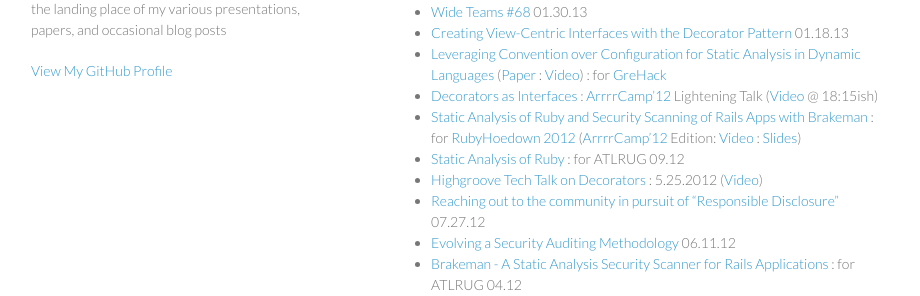
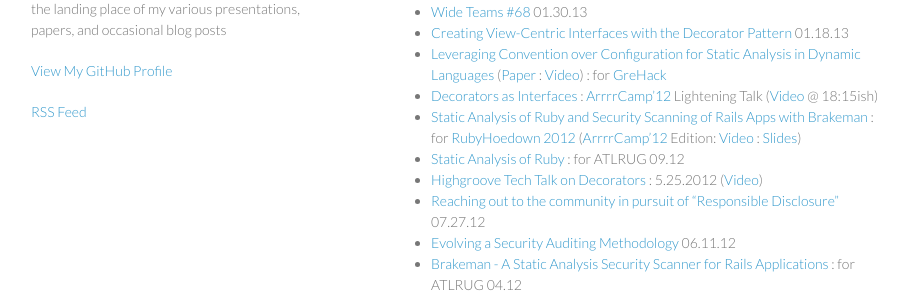
Before and after one commit to daveworth/daveworth.github.com, a Jekyll site: the page built from index.md, in a window 1280 px wide. Shown: the part 142-438 px from the top of the page, without its empty margins (179-1099 px from the left). Built offline with Jekyll 4.4.1, drawn with Linux system fonts in a browser that asks for light colours.

Commit message:
add link to RSS feed

```diff
--- a/_layouts/default.html
+++ b/_layouts/default.html
@@ -19,6 +19,7 @@
         blog posts</p>
 
         <p class="view"><a href="https://github.com/daveworth">View My GitHub Profile</a></p>
+        <p class="view"><a href="http://daveworth.github.io/feed.xml">RSS Feed</a></p>
 
       </header>
       <section>
```
